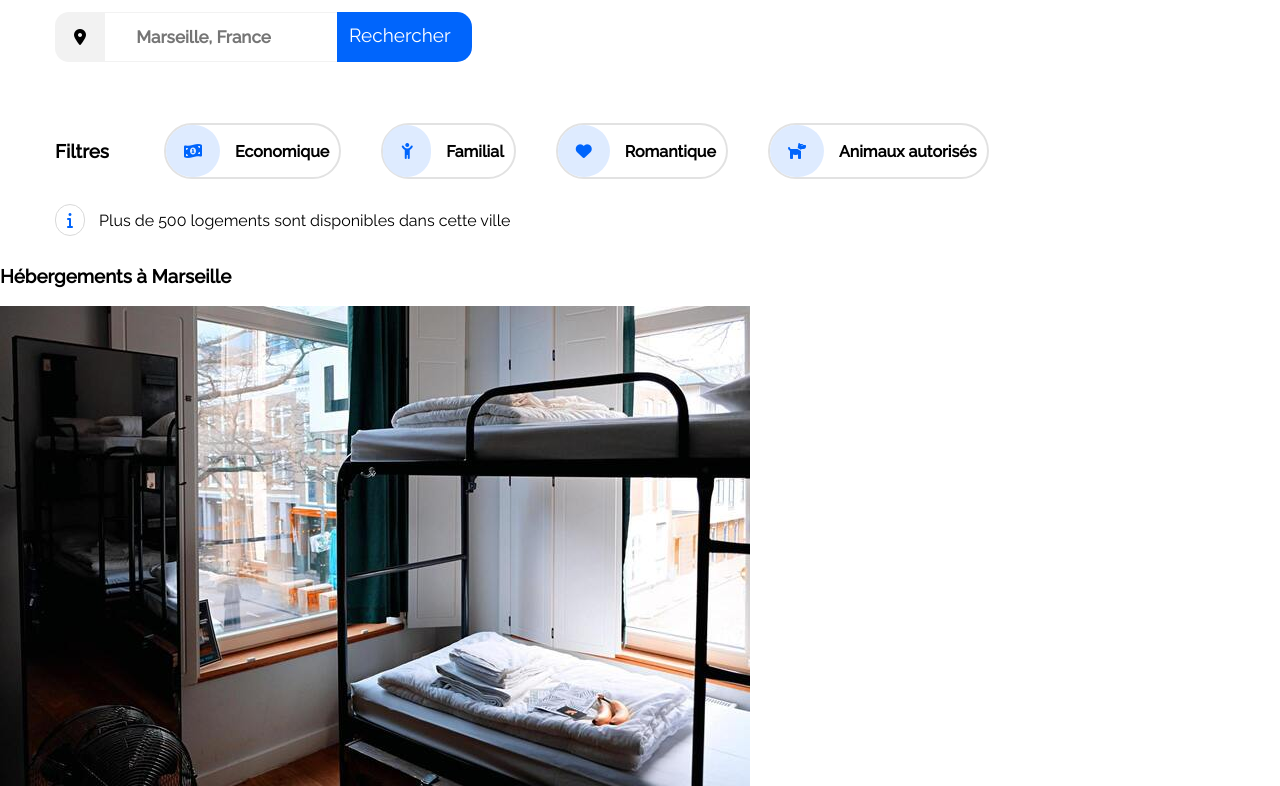
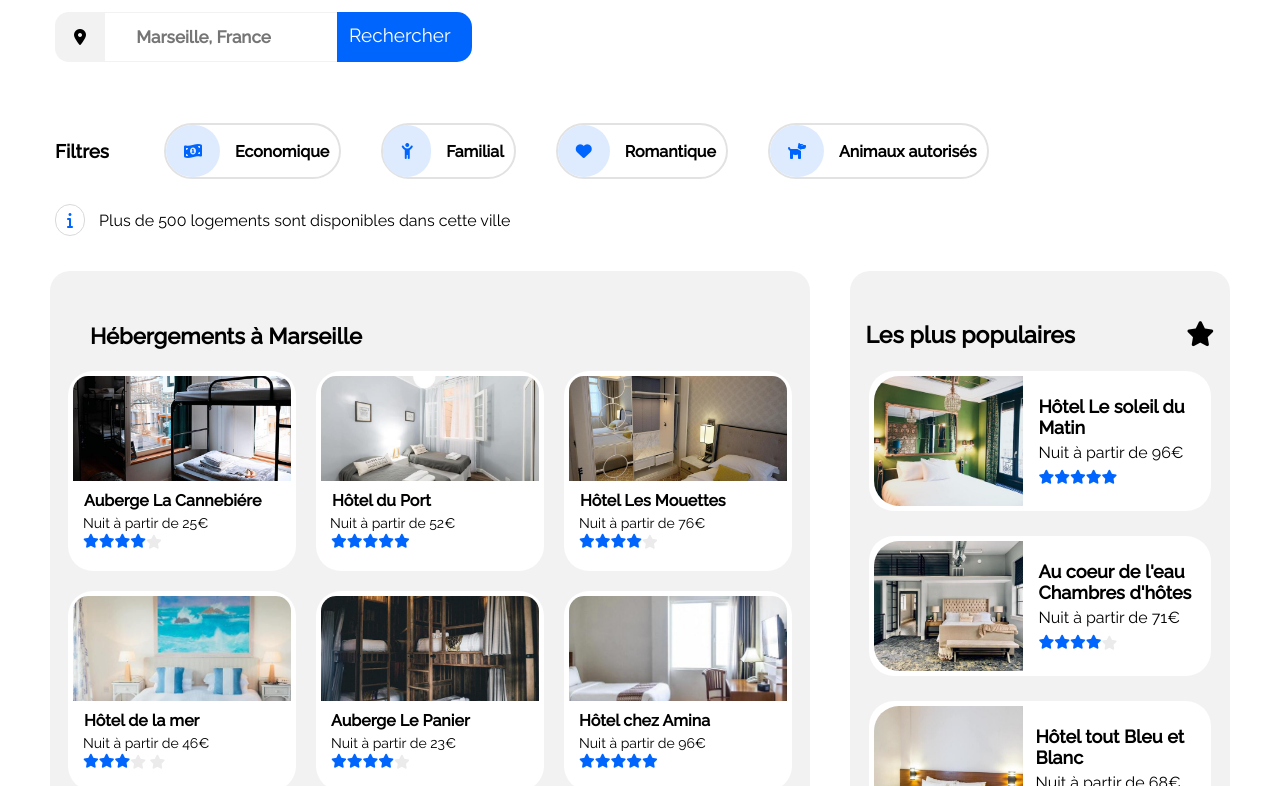
Before and after one commit to filipefwebdev/Site-Web-Booki, a plain HTML site: page index.html in a window 1280 px wide. Shown: the part 166-952 px from the top of the page. Drawn offline with Linux system fonts and the light colour scheme.

Commit message:
Hebergement/Poulaires css

```diff
--- a/css/style.css
+++ b/css/style.css
@@ -158,3 +158,305 @@ body {
   display: inline-flex;
   margin-left: 10px;
 }
+
+/*Section 4 Hébergements*/
+.all-container {
+  display: flex;
+  padding-top: 25px;
+}
+
+.hebergement-title {
+  display: inline-flex;
+  font-size: 22px;
+  padding-left: 40px;
+  padding-top: 30px;
+}
+.container1 {
+  width: 60%;
+  height: auto;
+  background: #f2f2f2;
+  border-radius: 20px;
+  margin-left: 50px;
+}
+
+.boxes1 {
+  display: inline-flex;
+  width: 100%;
+  flex-wrap: wrap;
+  gap: 20px;
+  justify-content: center;
+}
+
+.box1 {
+  background: white;
+  height: 200px;
+  width: 30%;
+  border-radius: 25px;
+}
+.image-hotel1 {
+  display: flex;
+  flex-wrap: wrap;
+  height: 115px;
+  width: 100%;
+  border-top-left-radius: 20px;
+  border-top-right-radius: 20px;
+  border: 5px solid transparent;
+  object-fit: cover;
+}
+.contenu-text1 {
+  font-size: 16px;
+  margin: 5px 0px 5px 16px;
+}
+.hotel-prix1 {
+  margin-left: 15px;
+  font-size: 14px;
+}
+.stars {
+  display: inline-flex;
+  margin-left: 15px;
+  font-size: 14px;
+  color: #0065fc;
+}
+
+.staroff {
+  color: #ebebeb;
+  font-size: 14px;
+}
+.box2 {
+  background: white;
+  height: 200px;
+  width: 30%;
+  border-radius: 25px;
+}
+.image-hotel2 {
+  display: flex;
+  flex-wrap: wrap;
+  height: 115px;
+  width: 100%;
+  border-top-left-radius: 20px;
+  border-top-right-radius: 20px;
+  border: 5px solid transparent;
+  object-fit: cover;
+}
+.contenu-text2 {
+  font-size: 16px;
+  margin: 5px 0px 5px 16px;
+}
+.hotel-prix2 {
+  margin-left: 14px;
+  font-size: 14px;
+}
+
+.box3 {
+  background: white;
+  height: 200px;
+  width: 30%;
+  border-radius: 25px;
+}
+
+.image-hotel3 {
+  display: flex;
+  flex-wrap: wrap;
+  height: 115px;
+  width: 100%;
+  border-top-left-radius: 20px;
+  border-top-right-radius: 20px;
+  border: 5px solid transparent;
+  object-fit: cover;
+}
+.contenu-text3 {
+  font-size: 16px;
+  margin: 5px 0px 5px 16px;
+}
+.hotel-prix3 {
+  margin-left: 15px;
+  font-size: 14px;
+}
+
+.box4 {
+  background: white;
+  height: 200px;
+  width: 30%;
+  border-radius: 25px;
+}
+.image-hotel4 {
+  display: flex;
+  flex-wrap: wrap;
+  height: 115px;
+  width: 100%;
+  border-top-left-radius: 20px;
+  border-top-right-radius: 20px;
+  border: 5px solid transparent;
+  object-fit: cover;
+}
+.contenu-text4 {
+  font-size: 16px;
+  margin: 5px 0px 5px 16px;
+}
+.hotel-prix4 {
+  margin-left: 15px;
+  font-size: 14px;
+}
+
+.box5 {
+  background: white;
+  height: 200px;
+  width: 30%;
+  border-radius: 25px;
+}
+
+.image-hotel5 {
+  display: flex;
+  flex-wrap: wrap;
+  height: 115px;
+  width: 100%;
+  border-top-left-radius: 20px;
+  border-top-right-radius: 20px;
+  border: 5px solid transparent;
+  object-fit: cover;
+}
+.contenu-text5 {
+  font-size: 16px;
+  margin: 5px 0px 5px 15px;
+}
+.hotel-prix5 {
+  margin-left: 15px;
+  font-size: 14px;
+}
+
+.box6 {
+  background: white;
+  height: 200px;
+  width: 30%;
+  border-radius: 25px;
+}
+.image-hotel6 {
+  display: flex;
+  flex-wrap: wrap;
+  height: 115px;
+  width: 100%;
+  border-top-left-radius: 20px;
+  border-top-right-radius: 20px;
+  border: 5px solid transparent;
+  object-fit: cover;
+}
+.contenu-text6 {
+  font-size: 16px;
+  margin: 5px 0px 5px 15px;
+}
+.hotel-prix6 {
+  margin-left: 15px;
+  font-size: 14px;
+}
+.afficher-plus {
+  display: flex;
+  margin-left: 45px;
+  margin-top: 45px;
+}
+
+/*Section 5 Populaire*/
+.container2 {
+  justify-content: center;
+  width: 30%;
+  height: 630px;
+  background: #f2f2f2;
+  border-radius: 20px;
+  margin-left: 40px;
+  margin-right: 50px;
+}
+.populaire-content {
+  display: flex;
+  align-items: baseline;
+  justify-content: space-around;
+}
+.populaire-title {
+  display: inline-flex;
+  font-size: 23px;
+  margin-top: 50px;
+}
+
+#star-populaire {
+  font-size: 25px;
+  margin-left: 80px;
+}
+
+.boxes2 {
+  flex-direction: column;
+  display: flex;
+  align-items: center;
+  gap: 25px;
+}
+
+.boxe1 {
+  display: flex;
+  background: white;
+  height: 140px;
+  width: 90%;
+  border-radius: 25px;
+  border: 5px solid transparent;
+}
+.image-populaire1 {
+  width: 45%;
+  height: auto;
+  border-top-left-radius: 25px;
+  border-bottom-left-radius: 25px;
+  object-fit: cover;
+}
+
+.populaire-text1 {
+  font-size: 18px;
+  margin: 5px 0 5px 15px;
+  padding-top: 15px;
+}
+.populaire-prix1 {
+  margin: 5px 0 5px 15px;
+}
+
+.boxe2 {
+  display: flex;
+  background: white;
+  height: 140px;
+  width: 90%;
+  border-radius: 25px;
+  border: 5px solid transparent;
+}
+.image-populaire2 {
+  width: 45%;
+  height: auto;
+  border-top-left-radius: 25px;
+  border-bottom-left-radius: 25px;
+  object-fit: cover;
+}
+.populaire-text2 {
+  font-size: 18px;
+  margin: 5px 0 5px 15px;
+  padding-top: 15px;
+}
+.populaire-prix2 {
+  margin: 5px 0 5px 15px;
+}
+
+.boxe3 {
+  display: flex;
+  background: white;
+  height: 140px;
+  width: 90%;
+  border-radius: 25px;
+  border: 5px solid transparent;
+}
+
+.image-populaire3 {
+  width: 45%;
+  height: auto;
+  border-top-left-radius: 25px;
+  border-bottom-left-radius: 25px;
+  object-fit: cover;
+}
+.populaire-text3 {
+  font-size: 18px;
+  margin: 5px 0 5px 12px;
+  padding-top: 15px;
+}
+.populaire-prix3 {
+  margin: 5px 0 5px 12px;
+}
```
